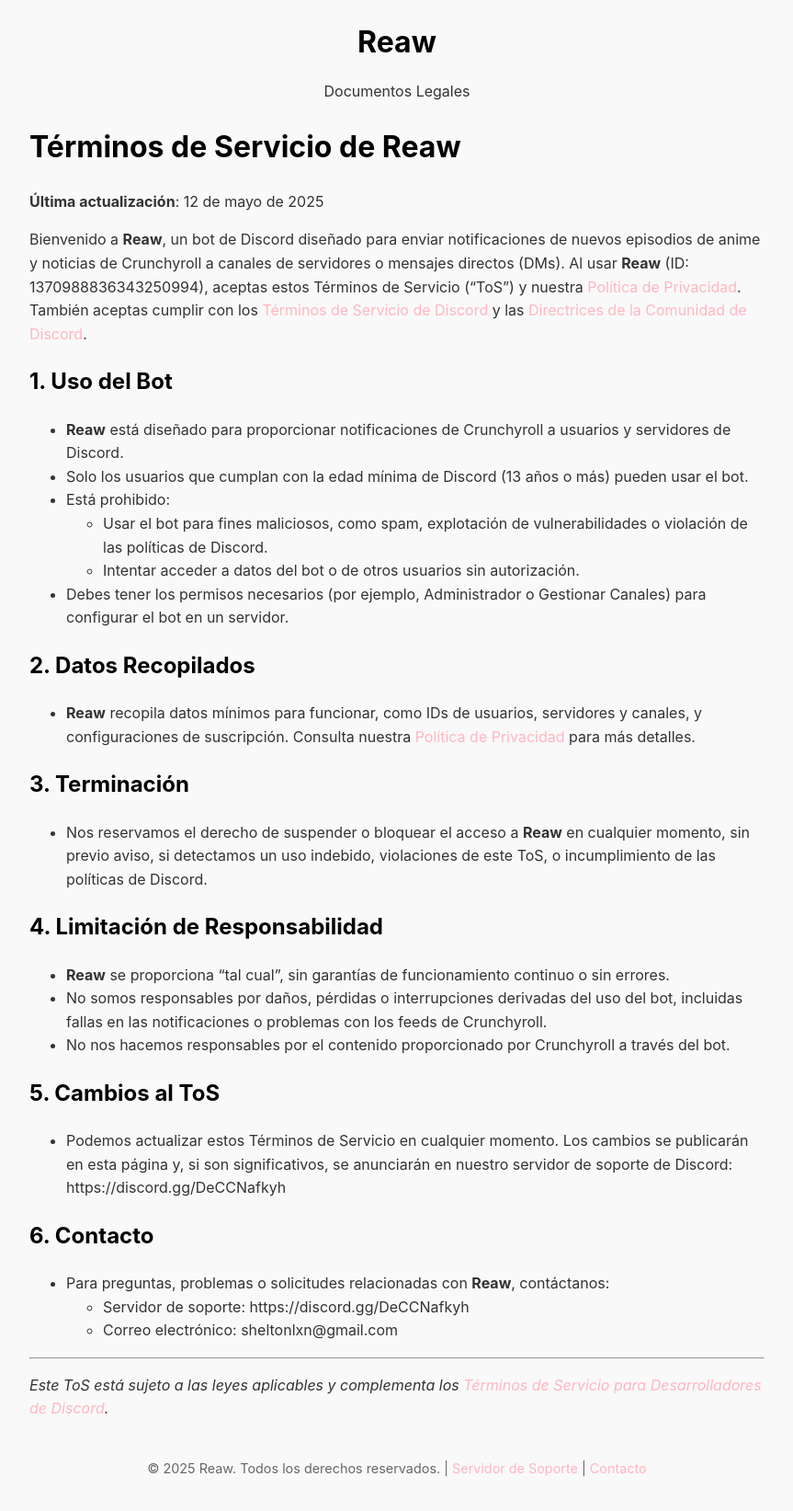
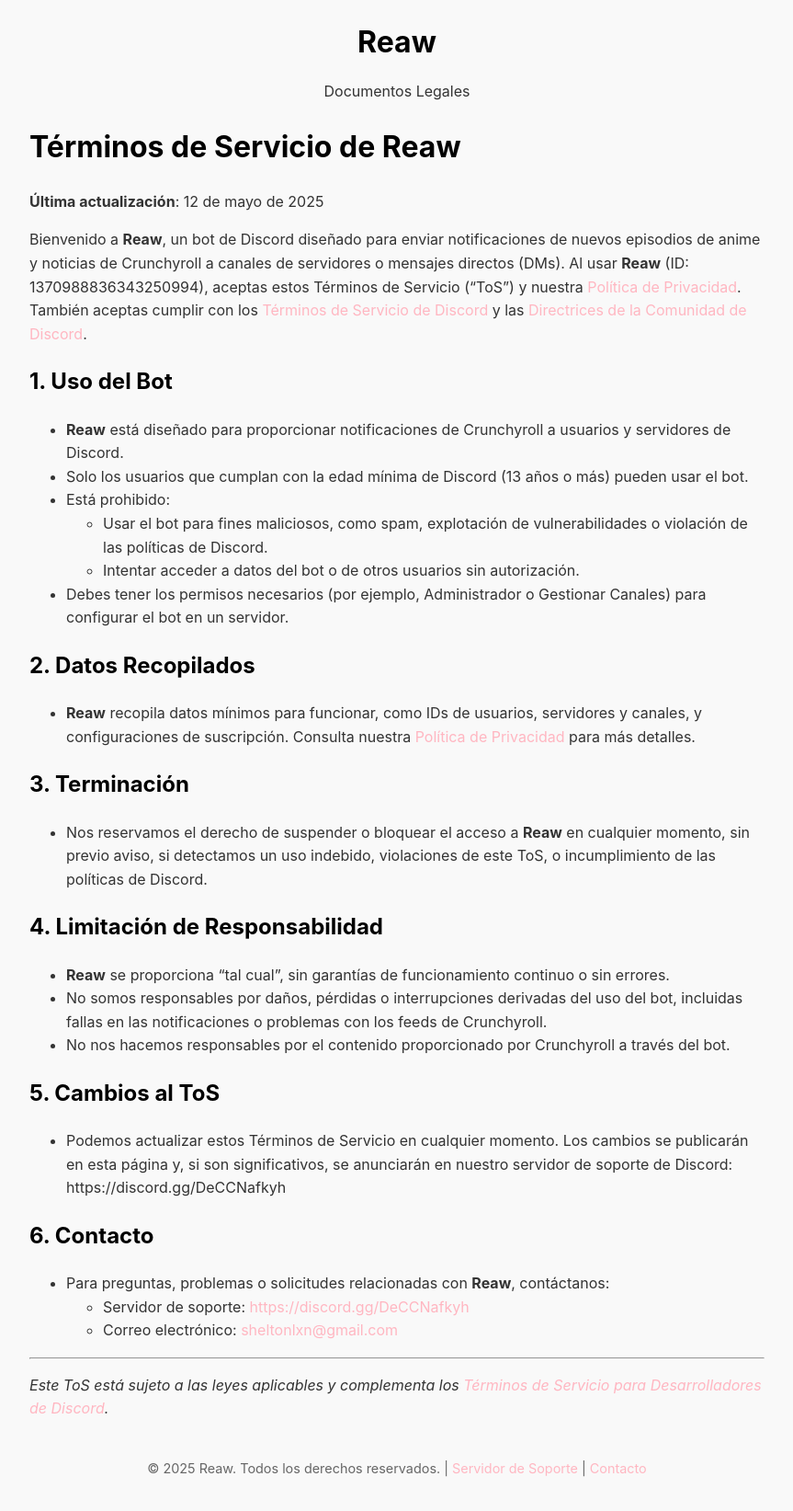
Before and after one commit to sheltonalixon/Reaw-Terms-of-Service-Privacy-Policy, a Jekyll site: the page built from terms-of-service.md, in a window 1280 px wide. Shown: the whole page at 92% size, without its empty margins (208-1071 px from the left). Built offline with Jekyll 4.4.1, drawn with Linux system fonts in a browser that asks for light colours; our own code applies the rules of GitHub Pages for plain Markdown files; part of the change alters nothing that is shown.

```diff
--- a/terms-of-service.md
+++ b/terms-of-service.md
@@ -2,7 +2,7 @@
 
 **Última actualización**: 12 de mayo de 2025
 
-Bienvenido a **Reaw**, un bot de Discord diseñado para enviar notificaciones de nuevos episodios de anime y noticias de Crunchyroll a canales de servidores o mensajes directos (DMs). Al usar **Reaw** (ID: 1370988836343250994), aceptas estos Términos de Servicio ("ToS") y nuestra [Política de Privacidad](https://github.com/sheltonalixon/Reaw-Terms-of-Service-Privacy-Policy/blob/e1eeb7bf921692fd65493f8e3754e974790fc264/privacy-policy.md). También aceptas cumplir con los [Términos de Servicio de Discord](https://discord.com/terms) y las [Directrices de la Comunidad de Discord](https://discord.com/guidelines).
+Bienvenido a **Reaw**, un bot de Discord diseñado para enviar notificaciones de nuevos episodios de anime y noticias de Crunchyroll a canales de servidores o mensajes directos (DMs). Al usar **Reaw** (ID: 1370988836343250994), aceptas estos Términos de Servicio ("ToS") y nuestra [Política de Privacidad](/Reaw-Terms-of-Service-Privacy-Policy/privacy-policy). También aceptas cumplir con los [Términos de Servicio de Discord](https://discord.com/terms) y las [Directrices de la Comunidad de Discord](https://discord.com/guidelines).
 
 ## 1. Uso del Bot
 - **Reaw** está diseñado para proporcionar notificaciones de Crunchyroll a usuarios y servidores de Discord.
@@ -13,7 +13,7 @@ Bienvenido a **Reaw**, un bot de Discord diseñado para enviar notificaciones de
 - Debes tener los permisos necesarios (por ejemplo, Administrador o Gestionar Canales) para configurar el bot en un servidor.
 
 ## 2. Datos Recopilados
-- **Reaw** recopila datos mínimos para funcionar, como IDs de usuarios, servidores y canales, y configuraciones de suscripción. Consulta nuestra [Política de Privacidad](https://github.com/sheltonalixon/Reaw-Terms-of-Service-Privacy-Policy/blob/e1eeb7bf921692fd65493f8e3754e974790fc264/privacy-policy.md) para más detalles.
+- **Reaw** recopila datos mínimos para funcionar, como IDs de usuarios, servidores y canales, y configuraciones de suscripción. Consulta nuestra [Política de Privacidad](/Reaw-Terms-of-Service-Privacy-Policy/privacy-policy) para más detalles.
 
 ## 3. Terminación
 - Nos reservamos el derecho de suspender o bloquear el acceso a **Reaw** en cualquier momento, sin previo aviso, si detectamos un uso indebido, violaciones de este ToS, o incumplimiento de las políticas de Discord.
@@ -28,8 +28,8 @@ Bienvenido a **Reaw**, un bot de Discord diseñado para enviar notificaciones de
 
 ## 6. Contacto
 - Para preguntas, problemas o solicitudes relacionadas con **Reaw**, contáctanos:
-  - Servidor de soporte: https://discord.gg/DeCCNafkyh
-  - Correo electrónico: sheltonlxn@gmail.com
+  - Servidor de soporte: [https://discord.gg/DeCCNafkyh](https://discord.gg/DeCCNafkyh)
+  - Correo electrónico: [sheltonlxn@gmail.com](mailto:sheltonlxn@gmail.com)
 
 ---
 
```
